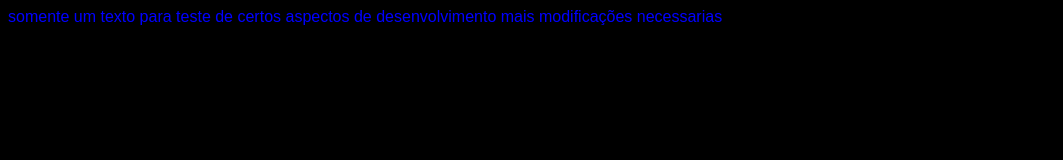
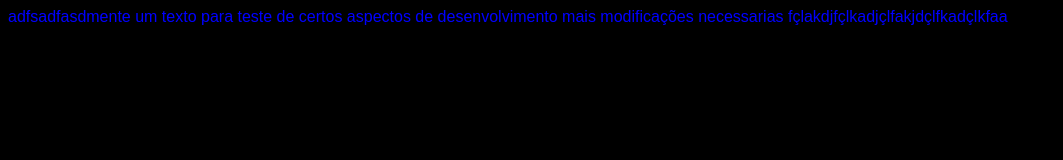
Before and after one commit to eder1fabian/eder1fabian, a plain HTML site: page index.html in a window 1280 px wide. Shown: the whole page, without its empty margins (0-1063 px from the left). Drawn offline with Linux system fonts and the light colour scheme.

Commit message:
modificação necessaria

```diff
--- a/index.html
+++ b/index.html
@@ -7,7 +7,7 @@
 </head>
 <body>
 
-  somente um texto para teste de certos aspectos de desenvolvimento
-    mais modificações necessarias
+  adfsadfasdmente um texto para teste de certos aspectos de desenvolvimento
+    mais modificações necessarias fçlakdjfçlkadjçlfakjdçlfkadçlkfaa
 </body>
 </html>
```
